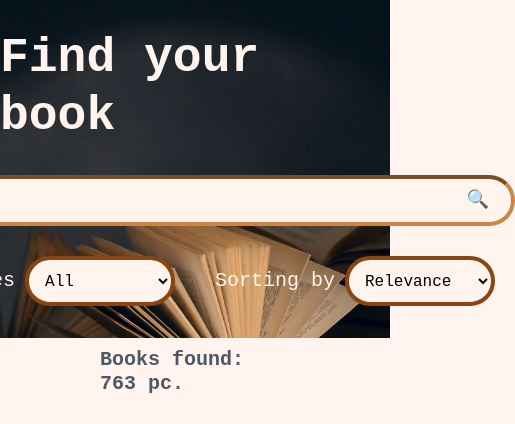
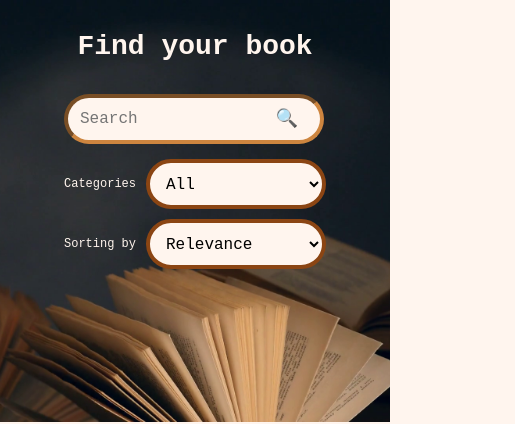
Before and after one commit to Annebula77/google-books, a React (Create React App) app: page /result in a window 390 px wide. Shown: the top 424 px of the page, 515 px wide, since content can reach past the window. Built offline with nearby package versions, Linux system fonts and the light colour scheme.

Commit message:
convered to adaptive

```diff
--- a/src/components/form/form.module.css
+++ b/src/components/form/form.module.css
@@ -21,7 +21,6 @@
   justify-content: space-between;
   align-items: center;
   box-sizing: border-box;
-  font-family: 'Roboto Mono', monospace;
   gap: 10px;
   padding: 0;
   margin: 0;
@@ -37,3 +36,52 @@
   padding: 0;
 
 }
+
+@media (max-width: 1040px) and (orientation: landscape) {
+  .search__type {
+    font-size: 14px;
+  }
+}
+
+@media (max-width: 768px) and (orientation: portrait) {
+  .selector__container {
+    flex-direction: column;
+    gap: 25px;
+  }
+
+  .search__type {
+    font-size: 18px;
+  }
+
+  .slot {
+    justify-content: flex-start;
+    margin-top: -15px;
+  }
+
+}
+
+@media (max-width: 768px) and (orientation: landscape) {
+
+  .selector__container {
+    flex-direction: row;
+  }
+
+  .search__type {
+    font-size: 12px;
+  }
+
+  .slot {
+    justify-content: space-between;
+    margin-top: -15px;
+  }
+
+}
+
+
+@media (max-width: 425px) {
+
+  .search__type {
+    font-size: 12px;
+  }
+
+}
--- a/src/components/header/header.module.css
+++ b/src/components/header/header.module.css
@@ -4,7 +4,7 @@
   align-items: center;
   box-sizing: border-box;
   width: 100%;
-  height: 40vh;
+  height: 35vh;
   background-image: url(../../images/books-blue.png);
   background-repeat: no-repeat;
   background-size: cover;
@@ -22,3 +22,54 @@
   margin: 0;
   padding: 30px 0 30px;
 }
+
+
+@media (max-width: 1500px) {
+  .header {
+    height: 40vh;
+  }
+
+  .title {
+    font-size: 38px;
+  }
+
+}
+
+@media (max-width: 1200px) and (orientation: portrait) {
+  .header {
+    height: 45vh;
+  }
+
+}
+
+@media (max-width: 1200px) and (orientation: landscape) {
+  .header {
+    height: 70vh;
+  }
+
+}
+
+@media (max-width: 768px) and (orientation: landscape) {
+  .header {
+    height: 80vh;
+  }
+
+}
+
+@media (max-width: 768px) and (orientation: portrait) {
+  .header {
+    height: 50vh;
+  }
+
+}
+
+@media (max-width: 425px) {
+  .header {
+    height: 50vh;
+  }
+
+  .title {
+    font-size: 28px;
+  }
+
+}
--- a/src/components/input/input.module.css
+++ b/src/components/input/input.module.css
@@ -31,3 +31,38 @@ input:focus {
   cursor: pointer;
   font-size: 18px;
 }
+
+@media (max-width: 1040px) {
+  .input__container {
+    width: 500px;
+  }
+
+}
+
+@media (max-width: 768px) and (orientation: portrait) {
+  .input__container {
+    width: 280px;
+  }
+
+}
+
+@media (max-width: 768px) and (orientation: landscape) {
+  .input__container {
+    width: 400px;
+  }
+
+}
+
+@media (max-width: 425px) and (orientation: portrait) {
+  .input__container {
+    width: 240px;
+  }
+
+}
+
+@media (max-width: 425px) and (orientation: landscape) {
+  .input__container {
+    width: 340px;
+  }
+
+}
--- a/src/components/main/main.module.css
+++ b/src/components/main/main.module.css
@@ -12,3 +12,17 @@
   margin: 0;
   padding-bottom: 30px;
 }
+
+@media (max-width: 768px) {
+  .main {
+    padding: 0 10px 0;
+  }
+
+}
+
+@media (max-width: 425px) {
+  .main {
+    padding: 0;
+  }
+
+}
--- a/src/components/select/select.module.css
+++ b/src/components/select/select.module.css
@@ -1,4 +1,5 @@
 .select {
+  box-sizing: border-box;
   width: 150px;
   height: 50px;
   padding: 12px;
@@ -13,3 +14,23 @@
 .select:focus {
   border-color: rgb(128, 0, 0);
 }
+
+@media (max-width: 1040px) {
+  .select {
+    width: 135px;
+  }
+}
+
+
+@media (max-width: 768px) and (orientation: portrait) {
+  .select {
+    width: 180px;
+  }
+
+}
+
+@media (max-width: 768px) and (orientation: landscape) {
+  .select {
+    width: 135px;
+  }
+}
```
